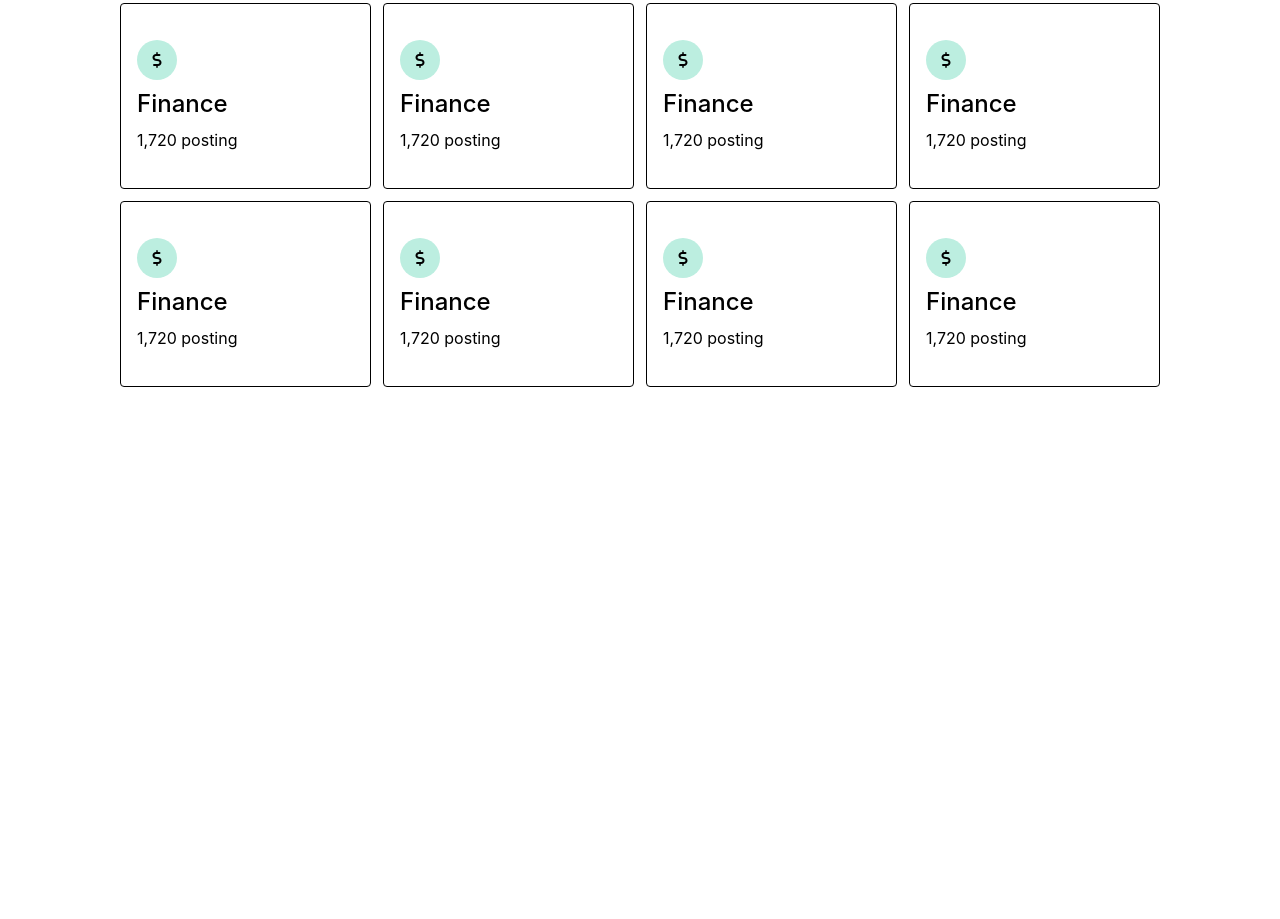
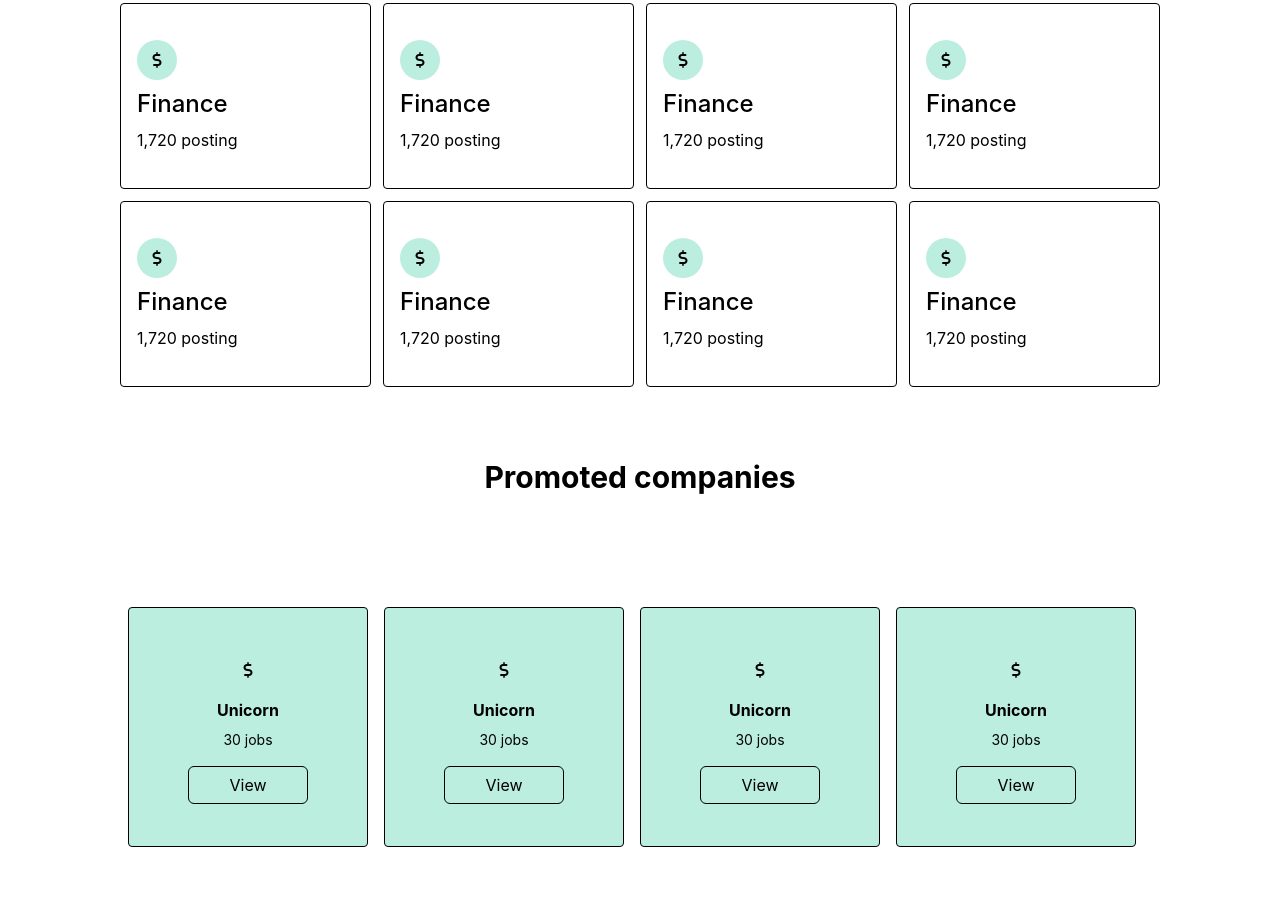
Before and after one commit to aminsheikh72/jobsnap, a website: page index.html in a window 1280 px wide. Shown: the part 985-1904 px from the top of the page. Before the commit the page ends 1404 px from the top, so only its background shows below. Drawn offline with Linux system fonts and the light colour scheme.

Commit message:
boxes done

```diff
--- a/index.html
+++ b/index.html
@@ -54,7 +54,8 @@
         <!-- header sec end -->
         <!-- second sec -->
         <h1 class="text-center text-3xl md:text-5xl font-medium mt-10">Most popular categories</h1>
-        <div class="grid grid-cols-2 md:grid-cols-4 md:px-30 px-0  w-full [&>div]:border [&>div]:rounded-sm py-8 [&>div]:py-9 gap-3 min-h-96 p-5">
+        <div
+            class="grid grid-cols-2 md:grid-cols-4 md:px-30 px-0  w-full [&>div]:border [&>div]:rounded-sm py-8 [&>div]:py-9 gap-3 min-h-96 p-5">
             <div class="w-full bg-white border p-4 ">
                 <div class="bg-[#BCEEE0] rounded-full w-10 h-10 flex items-center justify-center">
                     <i class="fa-solid fa-dollar-sign"></i>
@@ -90,7 +91,7 @@
                     Finance
                 </h1>
                 <p>1,720 posting</p>
-            </div >
+            </div>
             <div class="w-full bg-white border p-4 ">
                 <div class="bg-[#BCEEE0] rounded-full w-10 h-10 flex items-center justify-center">
                     <i class="fa-solid fa-dollar-sign"></i>
@@ -128,6 +129,45 @@
                 <p>1,720 posting</p>
             </div>
         </div>
+        <div class="w-full flex items-center justify-center flex-col">
+            <h1 class="text-3xl font-bold text-center my-10">Promoted companies</h1>
+            <div class="grid  md:grid-cols-4 grid-cols-2 h-96 items-center justify-center w-[80%]">
+                <div class="w-60 bg-[#BCEEE0] rounded-sm h-60 border flex items-center justify-center flex-col">
+                    <div class="bg-[#BCEEE0] rounded-full w-10 h-10 flex items-center justify-center">
+                        <i class="fa-solid fa-dollar-sign"></i>
+                    </div>
+                    <h1 class="font-bold my-2">Unicorn</h1>
+                    <p class="text-sm">30 jobs</p>
+                    <button class="bg-transparent px-10 rounded-md mt-4 py-1.5 border">View</button>
+                </div>
+                <div class="w-60 h-60 bg-[#BCEEE0] rounded-sm border flex items-center justify-center flex-col">
+                    <div class="bg-[#BCEEE0] rounded-full w-10 h-10 flex items-center justify-center">
+                        <i class="fa-solid fa-dollar-sign"></i>
+                    </div>
+                    <h1 class="font-bold my-2">Unicorn</h1>
+                    <p class="text-sm">30 jobs</p>
+                    <button class="bg-transparent px-10 rounded-md mt-4 py-1.5 border">View</button>
+
+                </div>
+                <div class="w-60 h-60 bg-[#BCEEE0] rounded-sm border flex items-center justify-center flex-col">
+                    <div class=" w-10 h-10 flex items-center justify-center">
+                        <i class="fa-solid fa-dollar-sign"></i>
+                    </div>
+                    <h1 class="font-bold my-2">Unicorn</h1>
+                    <p class="text-sm">30 jobs</p>
+                    <button class="bg-transparent px-10 rounded-md mt-4 py-1.5 border">View</button>
+
+                </div>
+                <div class="w-60 bg-[#BCEEE0] rounded-sm h-60 border flex items-center justify-center flex-col">
+                    <div class=" w-10 h-10 flex items-center justify-center">
+                        <i class="fa-solid fa-dollar-sign"></i>
+                    </div>
+                    <h1 class="font-bold my-2">Unicorn</h1>
+                    <p class="text-sm">30 jobs</p>
+                    <button class="bg-transparent px-10 rounded-md mt-4 py-1.5 border">View</button>
+                </div>
+            </div>
+        </div>
 
 
     </div>
```
Also changed, not shown: src/output.css.
